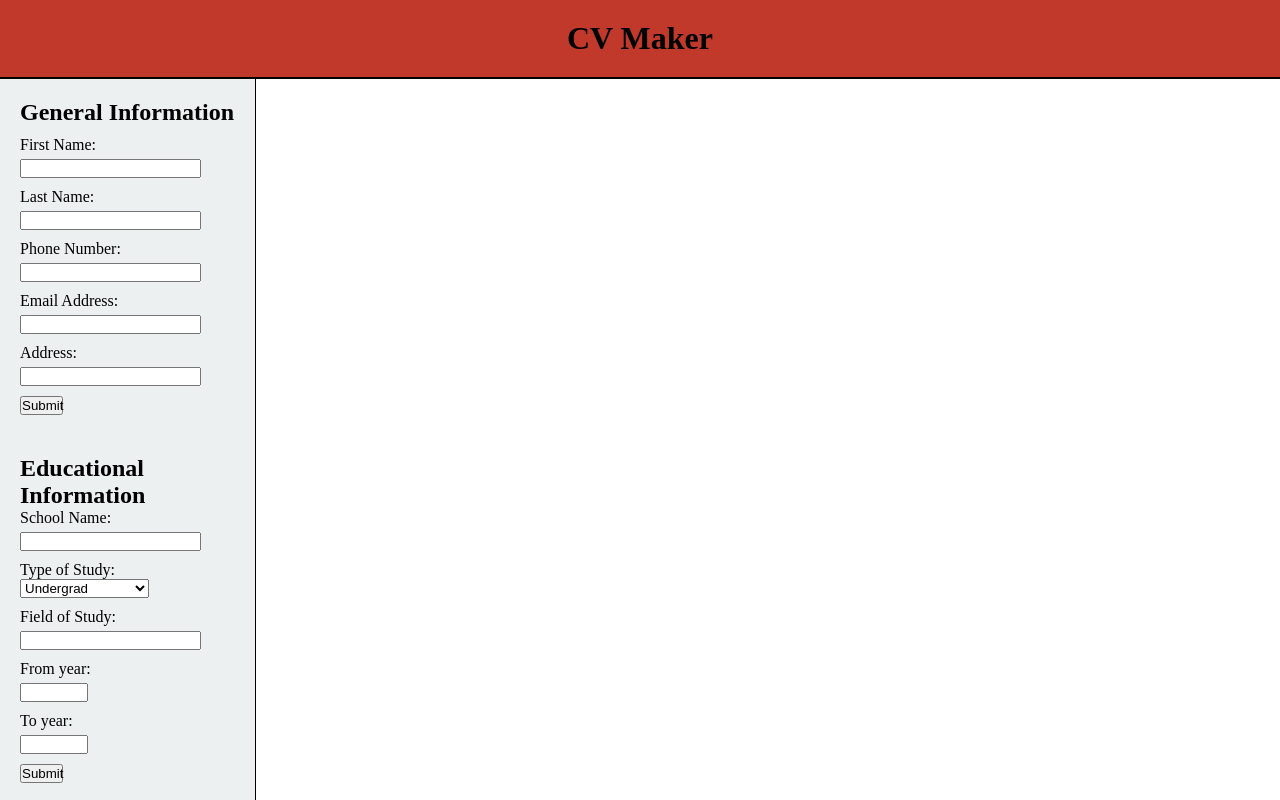
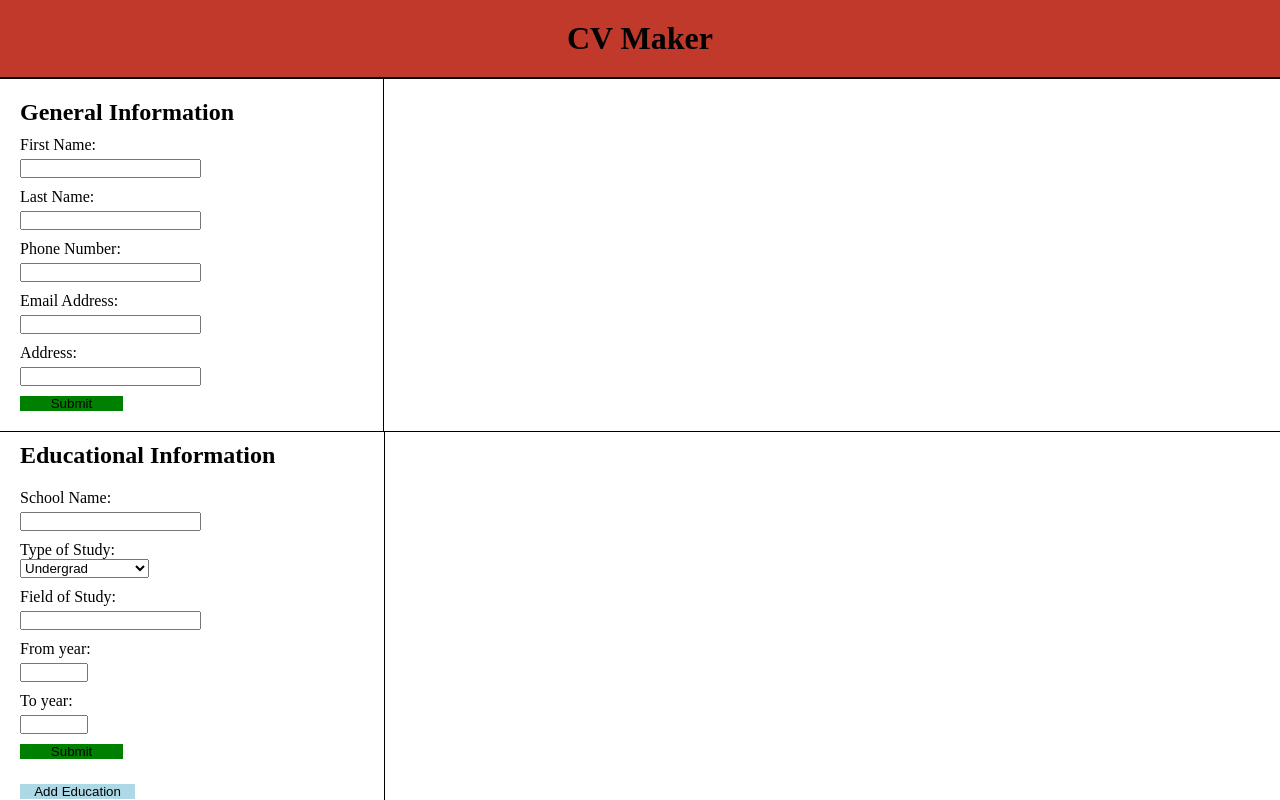
Before and after one commit to oniids13/cv-maker, a React (Vite) app: page / in a window 1280 px wide. Shown: the top 800 px of the page. Built offline with nearby package versions, Linux system fonts and the light colour scheme.

Commit message:
Add educational info details

```diff
--- a/src/components/Education.jsx
+++ b/src/components/Education.jsx
@@ -1,57 +1,96 @@
-import { useState } from "react"
-import SchoolOutlinedIcon from '@mui/icons-material/SchoolOutlined';
-
-
+import { useState } from "react";
+import SchoolOutlinedIcon from "@mui/icons-material/SchoolOutlined";
 
 function Education() {
+  const [formValues, setFormValues] = useState([
+    {
+      school: "",
+      studyType: "",
+      fieldOfStudy: "",
+      fromYear: "",
+      toYear: "",
+      isEditing: true,
+    },
+  ]);
 
-    const [formValues, setFormValues] = useState({
-        school: '',
-        studyType: '',
-        fieldOfStudy: '',
-        fromYear: '',
-        toYear: ''
-    })
+  const [details, setDetails] = useState([]);
 
-    const [details, setDetails] = useState(null)
-    const [isEditing, setIsEditing] = useState(true)
+  function handleChange(e, index) {
+    const { name, value } = e.target;
 
-
-    function handleChange(e) {
-        const {name, value} = e.target
-
-        setFormValues((prev) => ({
-            ...prev,
-            [name]: value
-        }))
+    setFormValues((prev) =>
+      prev.map((form, i) =>
+        i === index ? { ...form, [name]: value } : form
+      )
+    );
   }
 
-    function handleSubmit(e) {
-        e.preventDefault()
-        setDetails(formValues)
-        setIsEditing(false)
+  function handleSubmit(e, index) {
+    e.preventDefault();
+
+    setDetails((prevDetails) => [
+      ...prevDetails,
+      { ...formValues[index] },
+    ]);
+
+    setFormValues((prev) =>
+      prev.map((form, i) =>
+        i === index ? { ...form, isEditing: false } : form
+      )
+    );
   }
 
-    function handleEdit() {
-        setIsEditing(true)
+  function handleEdit(index) {
+    setFormValues((prev) =>
+      prev.map((form, i) =>
+        i === index ? { ...form, isEditing: true } : form
+      )
+    );
+  }
+
+  function addNewForm() {
+    setFormValues((prev) => [
+      ...prev,
+      {
+        school: "",
+        studyType: "",
+        fieldOfStudy: "",
+        fromYear: "",
+        toYear: "",
+        isEditing: true,
+      },
+    ]);
+  }
+
+  function handleDelete(index) {
+    setFormValues((prev) => prev.filter((_, i) => i !== index));
+    setDetails((prevDetails) => prevDetails.filter((_, i) => i !== index));
   }
 
   return (
     <div className="educ-info">
-            <div className="educ-info-form">
+      <div className="educ-info-container">
          <h2>Educational Information</h2>
-                <form onSubmit={handleSubmit}>
+          {formValues.map((form, index) => (
+            <div key={index} className="educ-info-form">
+              <form onSubmit={(e) => handleSubmit(e, index)}>
                 <Input
                   label="School Name"
                   type="text"
                   name="school"
-                    values={formValues.school}
-                    handleChange={handleChange}
-                    isDisabled={!isEditing} />
+                  values={form.school}
+                  handleChange={(e) => handleChange(e, index)}
+                  isDisabled={!form.isEditing}
+                />
                 <label>
                   Type of Study:
                   <br />
-                        <select name="studyType" value={formValues.studyType} onChange={handleChange} disabled={!isEditing}>
+                  <select
+                    name="studyType"
+                    value={form.studyType}
+                    onChange={(e) => handleChange(e, index)}
+                    disabled={!form.isEditing}
+                  >
                     <option value="Undergrad">Undergrad</option>
                     <option value="Bachelors Degree">Bachelors Degree</option>
                     <option value="Masters Degree">Masters Degree</option>
@@ -62,48 +101,82 @@ function Education() {
                   label="Field of Study"
                   type="text"
                   name="fieldOfStudy"
-                        values={formValues.fieldOfStudy}
-                        handleChange={handleChange}
-                        isDisabled={!isEditing} />
+                  values={form.fieldOfStudy}
+                  handleChange={(e) => handleChange(e, index)}
+                  isDisabled={!form.isEditing}
+                />
                 <Year
                   label="From year"
                   name="fromYear"
-                        values={formValues.fromYear}
-                        handleChange={handleChange}
-                        isDisabled={!isEditing} />
+                  value={form.fromYear}
+                  handleChange={(e) => handleChange(e, index)}
+                  isDisabled={!form.isEditing}
+                />
                 <Year
                   label="To year"
                   name="toYear"
-                        values={formValues.toYear}
-                        handleChange={handleChange}
-                        isDisabled={!isEditing} />
-                        {isEditing ? (
-                        <button className="submit" type="submit">Submit</button>
-                    ) : ""}
+                  value={form.toYear}
+                  handleChange={(e) => handleChange(e, index)}
+                  isDisabled={!form.isEditing}
+                />
+                {form.isEditing ? (
+                  <button className="submit" type="submit">
+                    Submit
+                  </button>
+                ) : (
+                  ""
+                )}
               </form>
-                {!isEditing ? (
-                    <button className="edit" onClick={handleEdit}>Edit</button>
-                 ) : ""}
-            </div>
-            {details ? (
-                    <div className="educ-info-field">
-                        <SchoolOutlinedIcon />
-                        <h2>Educational Details</h2>
-                        <h3>{details.school}</h3>
-                        <Contact info={details.studyType} />
-                        <Contact info={details.fieldOfStudy} />
-                        <Contact info={`From: ${details.fromYear}`} />
-                        <Contact info={`To: ${details.toYear}`} />
-                    </div>
+              {!form.isEditing ? (
+                <>
+                  <button className="edit" onClick={() => handleEdit(index)}>
+                    Edit
+                  </button>
+                  <br />
+                  <button
+                    className="delete"
+                    onClick={() => handleDelete(index)}
+                  >
+                    Delete
+                  </button>
+                </>
               ) : (
                 ""
               )}
             </div>
-    )
+          ))}
+
+          <button className="add" onClick={addNewForm}>
+            Add Education
+          </button>
+
+      </div>
+
+
+
+      {details.length > 0 && (
+        <div className="educ-info-field">
+          <SchoolOutlinedIcon />
+          <h2>Educational Details</h2>
+
+              <div className="educ-field-container">
+                  {details.map((detail, index) => (
+                    <div key={index} className="educ-info-sec">
+                      <h3>{detail.school}</h3>
+                      <Contact info={detail.studyType} />
+                      <Contact info={detail.fieldOfStudy} />
+                      <Contact info={`From: ${detail.fromYear}`} />
+                      <Contact info={`To: ${detail.toYear}`} />
+                    </div>
+                  ))}
+              </div>
+        </div>
+      )}
+    </div>
+  );
 }
 
-
-function Input( {label, type, name, values, handleChange, isDisabled} ) {
+function Input({ label, type, name, values, handleChange, isDisabled }) {
   return (
     <label>
       {label}:
@@ -116,12 +189,11 @@ function Input( {label, type, name, values, handleChange, isDisabled} ) {
         disabled={isDisabled}
       />
     </label>
-    )
+  );
 }
 
-
-function Year({label, name, value, handleChange,isDisabled}) {
-    return(
+function Year({ label, name, value, handleChange, isDisabled }) {
+  return (
     <label>
       {label}:
       <br />
@@ -136,14 +208,11 @@ function Year({label, name, value, handleChange,isDisabled}) {
         step="1"
       />
     </label>
-
-    )
+  );
 }
 
-function Contact ({info}) {
-    return (
-        <p>{info}</p>
-    )
+function Contact({ info }) {
+  return <p>{info}</p>;
 }
 
-export default Education
+export default Education;
--- a/src/components/General.jsx
+++ b/src/components/General.jsx
@@ -2,7 +2,6 @@ import { useState } from "react"
 import EmailOutlinedIcon from '@mui/icons-material/EmailOutlined';
 import LocalPhoneOutlinedIcon from '@mui/icons-material/LocalPhoneOutlined';
 import HomeOutlinedIcon from '@mui/icons-material/HomeOutlined';
-import AccountCircleOutlinedIcon from '@mui/icons-material/AccountCircleOutlined';
 import Avatar from '@mui/material/Avatar';
 
 
@@ -98,19 +97,17 @@ function General() {
                  </div>
                 {details ? (
                     <div className="gen-info-field">
-                        <div>
-                        <Avatar> {details.fName[0]}{details.lName[0]}</Avatar>
+                            <Avatar> {details.fName[0]}{details.lName[0]}</Avatar>
                             <h1>{details.fName} {details.lName}</h1>
-                        </div>
-                        <div>
+                        <div className="details">
                             <LocalPhoneOutlinedIcon />
                             <Contact info={details.phone} />
                         </div>
-                        <div>
+                        <div className="details">
                             <EmailOutlinedIcon />
                             <Contact info={details.email} />
                         </div>
-                        <div>
+                        <div className="details">
                             <HomeOutlinedIcon />
                             <Contact info={details.address} />
                         </div>
--- a/src/styles/style.css
+++ b/src/styles/style.css
@@ -13,15 +13,56 @@ header {
 
 .gen-info, .educ-info, .work-info {
     display: flex;
+    border-bottom: 1px solid;
 }
 
-.gen-info-form, .educ-info-form, .work-info-form {
-    background-color: #ecf0f1;
+.gen-info-form, .work-info-form{
+    width: 30vw;
+    padding: 20px;
     border-right: 1px solid black;
-    width: 20vw;
+}
+
+.educ-info-form {
+    width: 30vw;
     padding: 20px;
 }
 
+
+.educ-info-container {
+    display: flex;
+    flex-direction: column;
+    max-height: 420px;
+    width: auto;
+    overflow-y: auto;
+    border-right: 1px solid black;
+}
+
+.educ-info-container::-webkit-scrollbar {
+    width: 0;
+}
+
+.educ-info-container h2 {
+    padding-left: 20px;
+    padding-top: 10px;
+}
+
+.educ-info-container .add {
+    margin-left: 20px;
+    margin-bottom: 10px;
+}
+
+.educ-info-sec {
+    display: flex;
+    flex-direction: column;
+    gap: 10px;
+    margin-bottom: 30px;
+}
+
+.educ-field-container {
+    display: flex;
+    justify-content: space-between;
+    padding-top: 20px;
+}
 
 .gen-info-form h2 {
     padding-bottom: 10px;
@@ -36,25 +77,58 @@ header {
     gap: 10px;
 }
 
-.gen-info-field, .educ-info-field, .work-info-field {
+
+.educ-info-field, .work-info-field {
     display: flex;
     flex-direction: column;
     gap: 10px;
     padding: 20px;
-    width: 70vw;
+    width: 70%;
     justify-content: start;
-    border-bottom: 1px black solid;
     text-align: left;
 }
+
+.gen-info-field {
+    display: flex;
+    flex-direction: column;
+    justify-content: center;
+    align-items: center;
+    width: 70%;
+    gap: 10px;
+}
+
+
 .submit {
-    width: 20%;
+    width: 30%;
+    background-color: green;
+    border: none;
 }
 
 .edit {
-    width: 20%;
+    width: 30%;
     margin-top: 10px;
+    background-color: blue;
+    border: none;
+}
+
+.add {
+    width: 30%;
+    margin-top: 5px;
+    background-color: lightblue;
+    border: none;
+}
+
+.delete {
+    width: 30%;
+    margin-top: 10px;
+    background-color: red;
+    border: none;
 }
 
 input {
     margin-top: 5px;
 }
+
+.details {
+    display: flex;
+}
```
Lines whose indentation alone changed are shown as unchanged.
